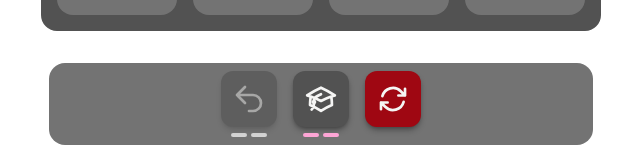
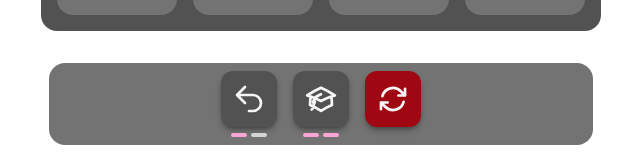
Before and after one commit to rmejia4209/2048, a React (Vite) app in the folder 2048/: page / in a window 1280 px wide. Shown: the part 631-797 px from the top of the page, without its empty margins (319-959 px from the left). Built offline with nearby package versions, Linux system fonts and the light colour scheme.

Commit message:
Reversed modal set up, repurposed context

```diff
--- a/2048/src/App.tsx
+++ b/2048/src/App.tsx
@@ -1,8 +1,7 @@
 import { useEffect } from "react";
 import useLocalStorage from "./hooks/useLocalStorage";
 
-import { FocusBackgroundProvider } from "./components/context/FocusBackground";
-import FocusBackground from "./components/FocusBackground";
+import { FocusProvider } from "./components/context/FocusContext";
 import GameHeader from "./components/GameHeader";
 import GameContainer from './components/Game'
 import GameFooter from "./components/GameFooter";
@@ -34,7 +33,7 @@ function App(): React.JSX.Element {
 
   return (
     <div className="flex flex-col justify-center min-h-screen">
-      <FocusBackgroundProvider>
+      <FocusProvider>
           <GameHeader
           isGameOver={currentFrame.isGameOver}
           score={currentFrame.score}
@@ -51,8 +50,7 @@ function App(): React.JSX.Element {
           gameState={gameState}
           changeGameState={changeGameState}
         />
-        {<FocusBackground/>}
-      </FocusBackgroundProvider>
+      </FocusProvider>
     </div>
   )
 }
--- a/2048/src/components/FocusBackground.tsx
+++ /dev/null
@@ -1,47 +0,0 @@
-import { useState, useEffect } from "react";
-import { useFocusBackground } from "./context/FocusBackground";
-
-
-function FocusBackground(): React.JSX.Element {
-
-  const { inFocus } = useFocusBackground();
-  const [isBehind, setIsBehind] = useState(true);
-  const animationDuration = 700 //ms. // figure out later
-
-  useEffect(() => {
-    if (inFocus) {
-      window.dispatchEvent(new CustomEvent("pause-inputs", { detail: true }));
-      setIsBehind(false);
-      return;
-    } else {
-      window.dispatchEvent(new CustomEvent("pause-inputs", { detail: false }));
-      const timeOutId = setTimeout(() => setIsBehind(true), animationDuration);
-      return () => {clearTimeout(timeOutId)}
-    }
-  }, [inFocus])
-
-
-  return (
-    <div
-      className={`
-        fixed top-0 bottom-0 left-0 right-0 ${isBehind ? "-z-10" : "z-10"}
-      `}
-    >
-      <div
-        className={`
-          bg-red-400 w-full h-full transition-opacity ease-in-out
-          duration-700
-          ${
-            inFocus
-            ? "opacity-30 pointer-events-auto"
-            : "opacity-0 pointer-events-none"
-          }
-
-        `}
-      >
-      </div>
-    </div>
-  );
-}
-
-export default FocusBackground;
--- /dev/null
+++ b/2048/src/components/base/BodyPortal.tsx
@@ -0,0 +1,10 @@
+import { createPortal } from "react-dom";
+
+
+
+export default function BodyPortal(
+  { children }: { children: React.ReactNode }
+): React.JSX.Element {
+
+  return createPortal(children, document.body)
+}
--- /dev/null
+++ b/2048/src/components/base/Modal.tsx
@@ -0,0 +1,70 @@
+import { useState, useEffect } from "react";
+
+import BodyPortal from "@/components/base/BodyPortal";
+
+
+interface BackdropProps {
+  inFocus: boolean;
+  children?: React.ReactNode
+
+}
+
+function Backdrop(
+  { children, inFocus }: BackdropProps
+): React.JSX.Element {
+
+  const [isBehind, setIsBehind] = useState(true);
+
+  // Delay reducing the Z index when leaving focus
+  useEffect(() => {
+    if (inFocus) setIsBehind(false);
+    else {
+      const timeOutId = setTimeout(() => setIsBehind(true), 700);
+      return () => {clearTimeout(timeOutId)}
+    }
+  }, [inFocus])
+
+
+  return (
+    <BodyPortal>
+      <div className={`fixed top-0 bottom-0 left-0 right-0 ${isBehind ? "-z-10" : "z-10"}`}>
+        <div
+          className={`
+            bg-black w-full h-full transition-opacity ease-in-out duration-700
+            ${inFocus ? "opacity-70 pointer-events-auto" : "opacity-0 pointer-events-none"}
+          `}
+        >
+        </div>
+        {children}
+      </div>
+    </BodyPortal>
+  )
+}
+
+
+interface ModalPropTypes {
+  isOpen: boolean;
+  setIsOpen: React.Dispatch<React.SetStateAction<boolean>>;
+  children?: React.ReactNode;
+}
+
+export default function Modal(
+  { isOpen, setIsOpen, children}: ModalPropTypes
+): React.JSX.Element {
+
+  return (
+    <Backdrop inFocus={isOpen} >
+      <dialog
+        className={`
+          absolute top-1/2 left-1/2 -translate-x-1/2 -translate-y-1/2
+          bg-neutral-800 z-20 rounded-2xl w-88 xs:w-112 h-fit flex flex-col gap-6 text-center p-6 overflow-x-auto
+          transition-all duration-700 ease-in-out ${isOpen ? "opacity-100 scale-100" : "opacity-0 scale-90"}
+        `}
+      >
+        <div className="flex flex-col gap-6">
+          {children}
+        </div>
+      </dialog>
+    </Backdrop>
+  )
+}
--- a/2048/src/components/base/PowerUp.tsx
+++ b/2048/src/components/base/PowerUp.tsx
@@ -1,8 +1,8 @@
 import { useState } from "react";
-import { useFocusBackground } from "../context/FocusBackground";
+import { useFocus } from "../context/FocusContext";
 
+import Uses from "@/components/base/Uses";
 import CancelIcon from "../icons/CancelIcon";
-
 
 
 type BaseProps = {
@@ -24,67 +24,86 @@ type FocusableOnly = {
 type PowerUpProps = BaseProps & (ActionOnly | FocusableOnly);
 
 
-function Uses({ numOfUses }: { numOfUses: number;}): React.JSX.Element {
+
+function CancelButton(
+  { isActive, action }: { isActive: boolean; action: () => void; }
+): React.JSX.Element
+{
   return (
-    <div className="flex flex-row gap-1">
-      {Array.from({length: 2}, (_, idx) => {
-        return (
-          <div key={idx} className={`
-            w-4 h-1 rounded-4xl
-            ${numOfUses > idx ? "bg-pink-300": "bg-neutral-300"}
-          `}></div>
-        )
-      })}
-    </div>
+    <button
+      className={`
+        absolute top-1/2 left-1/2 -translate-x-1/2 transition-all ease-in-out
+        duration-150 active:scale-90
+        ${isActive ? "opacity-80 z-30" : "opacity-0 -z-10"}
+      `}
+      onClick={action}
+      >
+        <CancelIcon/>
+    </button>
+
   )
 }
-
 
 function PowerUp(props: PowerUpProps): React.JSX.Element {
 
   const {Icon, uses, buttonType } = props
   const [isActive, setIsActive] = useState(false);
-  const { setInFocus } = useFocusBackground()
+  const { inFocus, setInFocus } = useFocus()
 
   const actionWrapper = () => {
     if (isActive) return;
     if ("focusable" in props && props.focusable) {
+      setIsActive(true);
       setInFocus(true);
-      setIsActive(true);
     } else {
       props.action();
     }
   }
 
+  const unFocus = () => {
+    setInFocus(false);
+    setIsActive(false);
+  }
+
+  const isDisabled = (uses === 0) || (inFocus && !isActive)
+
+
   const calcColorWay = () => {
     switch(buttonType) {
       case "destructive":
-        return "bg-red-800 hover:bg-red-900 focus:bg-red-900"
+        return (`
+          hover:bg-red-900 focus-visiible:bg-red-900 active:scale-95
+          ${
+            isDisabled
+            ? "bg-red-900 opacity-40"
+            : "bg-red-800 hover:cursor-pointer "
+          }
+
+        `)
       default:
         return (`
           hover:bg-neutral-700 focus-visible:bg-neutral-700
           ${isActive ? "bg-neutral-700" : ""}
           ${
-            uses === 0
-            ? "bg-neutral-700 opacity-40 cursor-not-allowed"
+            isDisabled
+            ? "bg-neutral-700 opacity-40"
             : "bg-neutral-600 hover:cursor-pointer active:scale-95"
           }
         `)
     }
   }
-  /**
-   * Stacking context is broken...
-   */
+
+
   return (
     <div className="relative">
       <div className="flex flex-col items-center w-max mx-auto gap-1.5">
       <button
         aria-label="Undo"
-        disabled={uses === 0 ? true : false}
+        disabled={isDisabled}
         className={`
           flex items-center justify-center size-12 xs:size-12 xl:size-14
           rounded-xl shadow-md shadow-black/30 transform transition-all
-          duration-150 ease-in-out focus:outline-none ${calcColorWay()}
+          duration-300 ease-in-out focus:outline-none ${calcColorWay()}
           ${isActive ? "-translate-y-7 z-30" : ""}
         `}
         onClick={actionWrapper}
@@ -95,24 +114,9 @@ function PowerUp(props: PowerUpProps): React.JSX.Element {
     </div>
     {
       "focusable" in props && props.focusable
-      ? (
-        <button
-          className={`
-            absolute top-1/2 left-1/2 -translate-x-1/2 transition-all
-            ease-in-out duration-150 active:scale-90
-            ${isActive ? "opacity-80 z-30" : "opacity-0 -z-10"}
-          `}
-          onClick={() => {
-            setIsActive(false);
-            setInFocus(false);
-          }}
-          >
-            <CancelIcon/>
-        </button>
-      )
+      ? <CancelButton isActive={isActive} action={unFocus}/>
       : null
     }
-
     </div>
 
   );
--- /dev/null
+++ b/2048/src/components/base/Uses.tsx
@@ -0,0 +1,18 @@
+
+
+function Uses({ numOfUses }: { numOfUses: number;}): React.JSX.Element {
+  return (
+    <div className="flex flex-row gap-1">
+      {Array.from({length: 2}, (_, idx) => {
+        return (
+          <div key={idx} className={`
+            w-4 h-1 rounded-4xl
+            ${numOfUses > idx ? "bg-pink-300": "bg-neutral-300"}
+          `}></div>
+        )
+      })}
+    </div>
+  )
+}
+
+export default Uses
--- a/2048/src/components/buttons/RestartGameButton.tsx
+++ b/2048/src/components/buttons/RestartGameButton.tsx
@@ -1,32 +1,24 @@
-import { createPortal } from "react-dom";
-
-import PowerUP from "@/components/base/PowerUp";
-import RestartIcon from "@/components/icons/RestartIcon";
-import Button from "@/components/base/Button";
-
-import { useFocusBackground } from "@/components/context/FocusBackground";
 import { useState } from "react";
 
+import Button from "../base/Button";
+import RestartIcon from "../icons/RestartIcon";
+import PowerUP from "@/components/base/PowerUp"
+import Modal from "@/components/base/Modal";
 
-type ModalPropTypes = {
-  isActive: boolean;
-  toggleModalOff: () => void;
-  confirmReset: () => void;
+
+
+interface ResetGameModalPropTypes {
+isOpen: boolean;
+setIsOpen: React.Dispatch<React.SetStateAction<boolean>>
+resetGame : () => void;
 }
 
-function Modal(props: ModalPropTypes): React.JSX.Element {
+function ResetGameModal(
+  { isOpen, setIsOpen, resetGame }: ResetGameModalPropTypes
+): React.JSX.Element {
 
-  const { isActive, toggleModalOff, confirmReset } = props
-
-  return createPortal(
-    <div
-      className={`
-        fixed top-1/2 left-1/2 -translate-x-1/2 -translate-y-1/2
-        bg-neutral-800 rounded-2xl w-88 xs:w-112 h-fit flex flex-col gap-6
-        text-center p-6 overflow-x-auto transition-all duration-700 ease-in-out
-        ${isActive ? "opacity-100 scale-100 z-20" : "opacity-0 scale-90 -z-20"}
-      `}
-    >
+  return (
+    <Modal isOpen={isOpen} setIsOpen={setIsOpen}>
       <div className="flex flex-col gap-2">
         <h1 className="text-2xl font-bold">New Game</h1>
         <div className="text-sm xs:text-md">
@@ -38,37 +30,24 @@ function Modal(props: ModalPropTypes): React.JSX.Element {
         <Button
           txt={"Start New Game"}
           type="destructive"
-          onClick={confirmReset}
+          onClick={()=>{
+            resetGame();
+            setIsOpen(false);
+          }}
         />
-        <Button txt={"Cancel"} onClick={toggleModalOff}/>
-      </div>
-    </div>, document.body
-  );
+        <Button txt={"Cancel"} onClick={() => setIsOpen(false)}/>
+        </div>
+    </Modal>
+  )
 }
 
 
+
 function RestartGameButton(
-  { resetGame }: {resetGame : () => void;}
+{ resetGame }: { resetGame : () => void; }
 ):React.JSX.Element {
 
     const [isActive, setIsActive] = useState(false);
-    const { setInFocus } = useFocusBackground()
-
-    const toggleModalOn = () => {
-      setIsActive(true);
-      setInFocus(true);
-    }
-
-    const toggleModalOff = () => {
-      setInFocus(false);
-      setIsActive(false);
-    }
-
-    const confirmReset = () => {
-      resetGame();
-      setInFocus(false);
-      setIsActive(false);
-    }
 
   return (
     <>
@@ -76,12 +55,12 @@ function RestartGameButton(
         Icon={RestartIcon}
         uses={Infinity}
         buttonType="destructive"
-        action={toggleModalOn}
+        action={() => setIsActive(true)}
       />
-      <Modal
-        toggleModalOff={toggleModalOff}
-        isActive={isActive}
-        confirmReset={confirmReset}
+      <ResetGameModal
+        isOpen={isActive}
+        setIsOpen={setIsActive}
+        resetGame={resetGame}
       />
     </>
   )
--- a/2048/src/components/context/FocusBackground.tsx
+++ /dev/null
@@ -1,31 +0,0 @@
-
-import { createContext, useContext, useState } from "react";
-
-
-type FocusContextType = {
-  inFocus: boolean;
-  setInFocus: React.Dispatch<React.SetStateAction<boolean>>;
-}
-
-const FocusBackgroundContext = createContext<null | FocusContextType>(null);
-
-export function FocusBackgroundProvider({ children }: { children: React.ReactNode }): React.JSX.Element {
-
-  const [inFocus, setInFocus] = useState(false);
-
-  return (
-    <FocusBackgroundContext.Provider value={{ inFocus, setInFocus }}>
-      {children}
-    </FocusBackgroundContext.Provider>
-  );
-}
-
-export function useFocusBackground() {
-  const context = useContext(FocusBackgroundContext);
-  if (!context) {
-    throw new Error(
-      "useFocusBackground must be used inside of FocusBackgroundProvider"
-    );
-  }
-  return context;
-}
--- /dev/null
+++ b/2048/src/components/context/FocusContext.tsx
@@ -0,0 +1,43 @@
+
+import { createContext, useContext, useState, useEffect } from "react";
+
+
+type FocusContextType = {
+  inFocus: boolean;
+  setInFocus: React.Dispatch<React.SetStateAction<boolean>>;
+}
+
+const FocusContext = createContext<null | FocusContextType>(null);
+
+export function FocusProvider(
+  { children }: { children: React.ReactNode }
+): React.JSX.Element {
+
+  const [inFocus, setInFocus] = useState(false);
+
+  useEffect(() => {
+    if (inFocus) {
+      console.log("firing")
+      window.dispatchEvent(new CustomEvent("pause-inputs", { detail: true }));
+    } else {
+      window.dispatchEvent(new CustomEvent("pause-inputs", { detail: false }));
+    }
+    return;
+  }, [inFocus])
+
+  return (
+    <FocusContext.Provider value={{ inFocus, setInFocus }}>
+      {children}
+    </FocusContext.Provider>
+  );
+}
+
+export function useFocus() {
+  const context = useContext(FocusContext);
+  if (!context) {
+    throw new Error(
+      "useFocus must be used inside of FocusProvider"
+    );
+  }
+  return context;
+}
--- a/2048/src/game/game.ts
+++ b/2048/src/game/game.ts
@@ -77,7 +77,7 @@ export function initGame(preferredOrder: number[]): Game {
   ));
   addTile(board, 2, preferredOrder);
   addTile(board, 2, preferredOrder.slice(1));
-  const powerups: PowerUps = {undos: 0}
+  const powerups: PowerUps = {undos: 1}
   const game: Game = [{
     board: board,
     score: 0,
```
